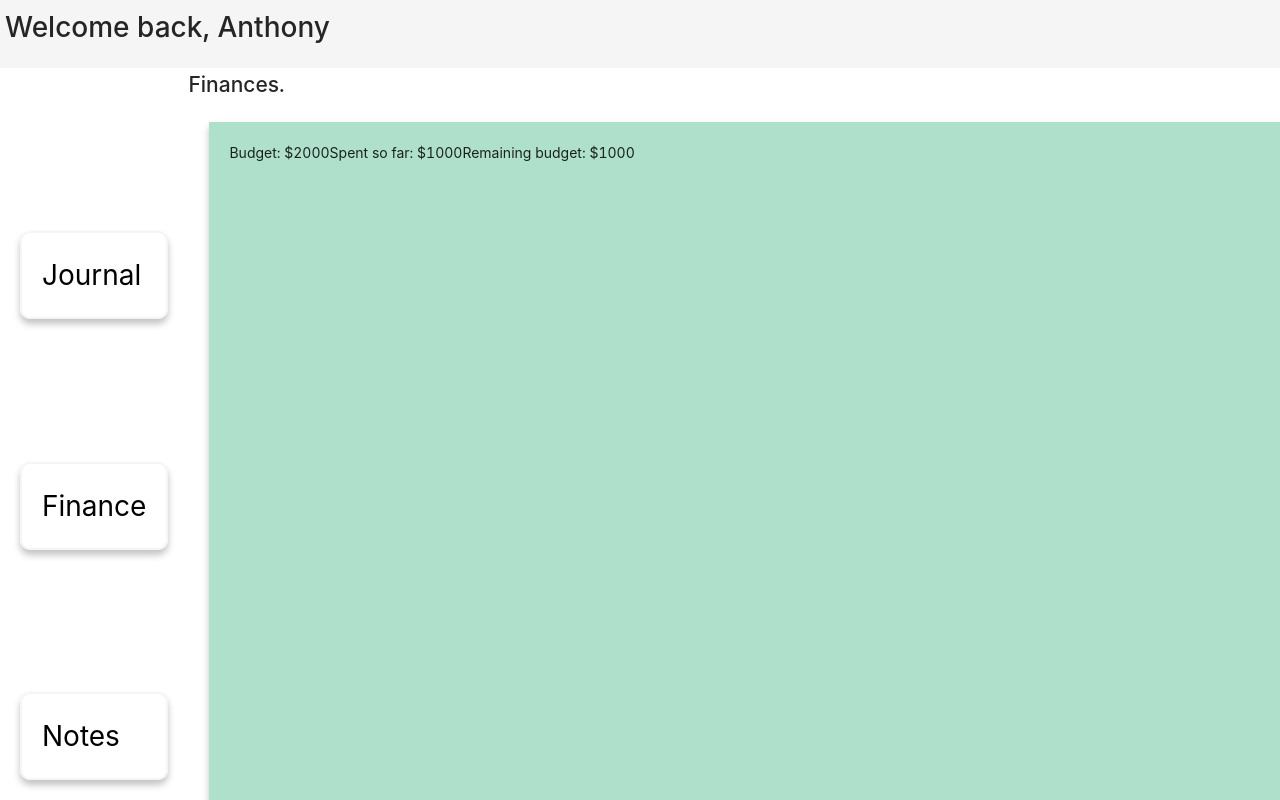
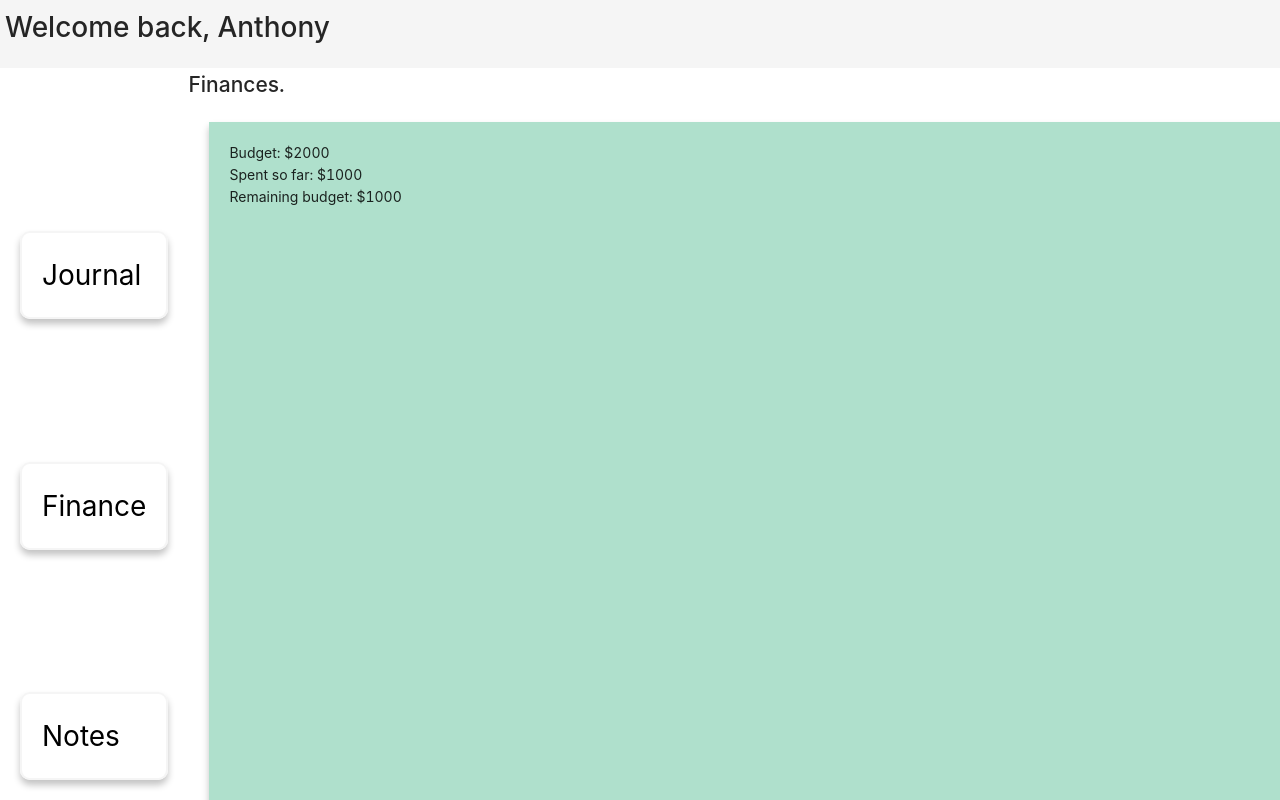
Before and after one commit to arn-foto/encrypt-me, a React (Create React App) app in the folder encrypt-me/: page /finance in a window 1280 px wide. Shown: the top 800 px of the page. Built offline with nearby package versions, Linux system fonts and the light colour scheme.

Commit message:
+ Add uuid & boostrap

```diff
--- a/encrypt-me/package.json
+++ b/encrypt-me/package.json
@@ -8,6 +8,7 @@
     "@testing-library/react": "^9.5.0",
     "@testing-library/user-event": "^7.2.1",
     "antd": "^4.14.0",
+    "bootstrap": "^4.6.0",
     "env-cmd": "^10.1.0",
     "firebase": "^8.3.1",
     "react": "^17.0.1",
@@ -16,7 +17,8 @@
     "react-router": "^5.2.0",
     "react-router-dom": "^5.2.0",
     "react-scripts": "4.0.3",
-    "styled-components": "^5.2.1"
+    "styled-components": "^5.2.1",
+    "uuid": "^8.3.2"
   },
   "scripts": {
     "start": "react-scripts start",
--- a/encrypt-me/src/Components/FinanceWidget/styles.js
+++ b/encrypt-me/src/Components/FinanceWidget/styles.js
@@ -2,7 +2,7 @@ import styled from "styled-components";
 
 const FinanceContainer = styled.div`
 	display: flex;
-	flex-direction: row;
+	flex-direction: column;
 	background-color: whitesmoke;
 	background: #afe0cc;
 	box-shadow: 0px 5px 7px 0px rgba(0, 0, 0, 0.24);
```
Also changed, not shown: 1 other file (tests, documents, lock files or other folders).
